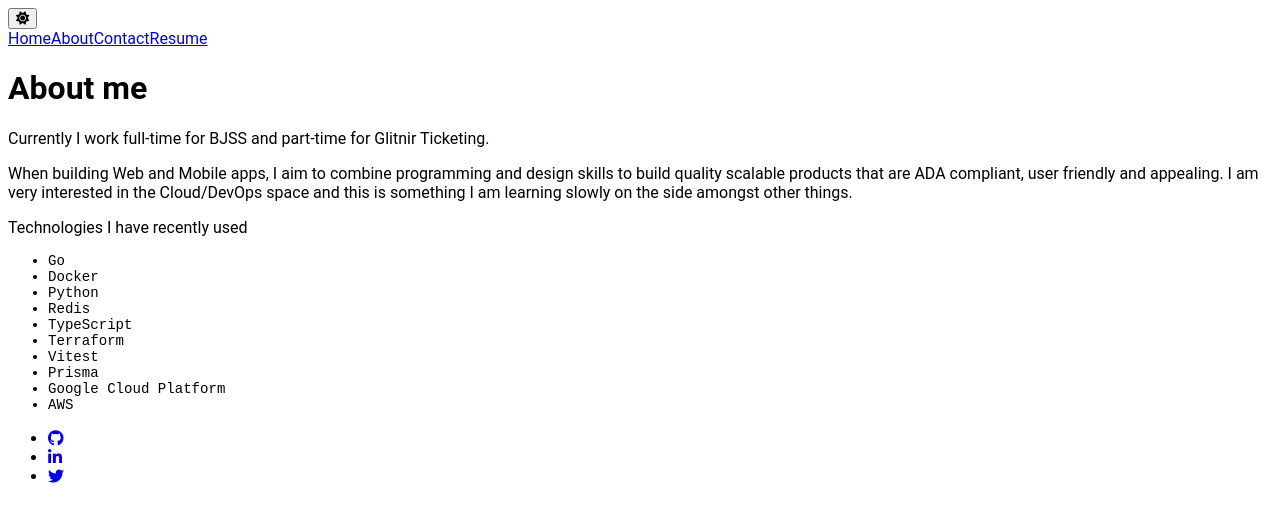
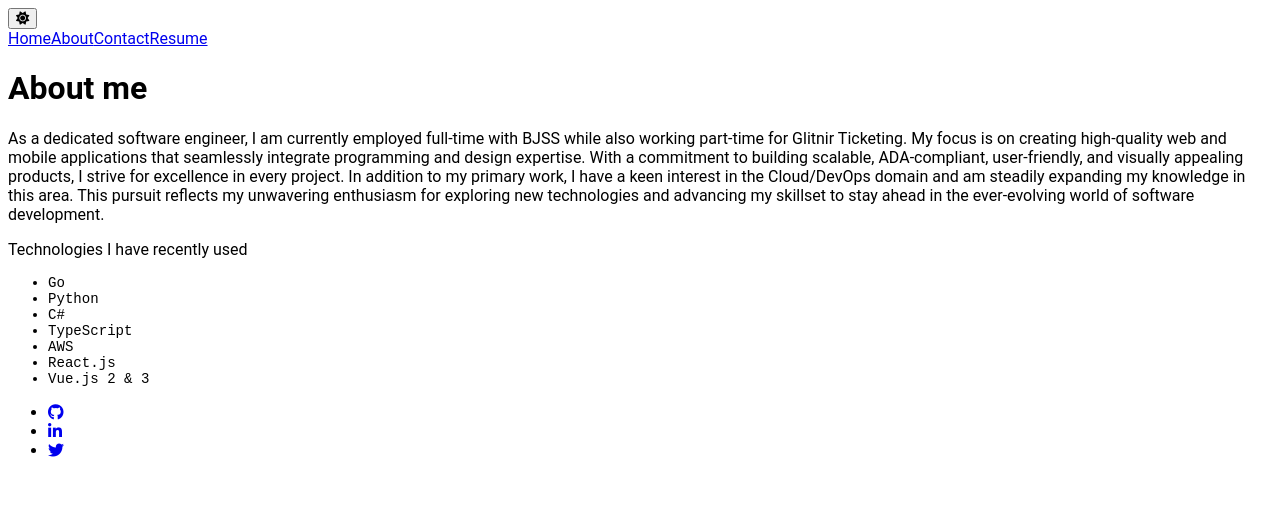
Before and after one commit to Stevendeleon/portfolio-v2, a Next.js app: page /about in a window 1280 px wide. Shown: the top 522 px of the page. Built offline with nearby package versions, Linux system fonts and the light colour scheme.

Commit message:
updates to resume + bio

```diff
--- a/components/recentTechnologies.js
+++ b/components/recentTechnologies.js
@@ -4,15 +4,12 @@
 const recentTechnologies = () => {
   const list = [
     rt.go,
-    rt.docker,
     rt.python,
-    rt.redis,
+    rt.cSharp,
     rt.typescript,
-    rt.terraform,
-    rt.vitest,
-    rt.prisma,
-    rt.gcp,
-    rt.aws
+    rt.aws,
+    rt.react,
+    rt.vue,
   ];
 
   const renderList = list.map((li, index) => {
--- a/constants/index.js
+++ b/constants/index.js
@@ -6,13 +6,15 @@
 export const ABOUT_ME = "About me";
 export const FULL_TIME_JOB_COMPANY_NAME = "BJSS";
 export const PART_TIME_JOB_COMPANY_NAME = "Glitnir Ticketing";
-export const ABOUT_ME_DESCRIPTION = `When building Web and Mobile apps, I aim to combine programming and design skills to build quality scalable products that are ADA compliant, user friendly and appealing. I am very interested in the Cloud/DevOps space and this is something I am learning slowly on the side amongst other things.`;
+export const ABOUT_ME_DESCRIPTION = `As a dedicated software engineer, I am currently employed full-time with BJSS while also working part-time for Glitnir Ticketing.
+My focus is on creating high-quality web and mobile applications that seamlessly integrate programming and design expertise. With a commitment to building scalable, ADA-compliant, user-friendly, and visually appealing products, I strive for excellence in every project.
+In addition to my primary work, I have a keen interest in the Cloud/DevOps domain and am steadily expanding my knowledge in this area. This pursuit reflects my unwavering enthusiasm for exploring new technologies and advancing my skillset to stay ahead in the ever-evolving world of software development.`;
 export const RECENT_TECH_USED_TITLE = "Technologies I have recently used";
 export const RECENT_TECHNOLOGIES = {
   capacitor: "Capacitor.js",
   terraform: "Terraform",
   aws: "AWS",
-  vue: "Vue.js",
+  vue: "Vue.js 2 & 3",
   react: "React.js",
   prisma: "Prisma",
   gcp: "Google Cloud Platform",
@@ -31,6 +33,7 @@
   machineLearning: "Machine Learning",
   dataScience: "Data Science",
   go: "Go",
+  cSharp: "C#",
 }
 
 export const VIEW_PROJECTS = "View some of my work";
--- a/pages/about/index.js
+++ b/pages/about/index.js
@@ -15,10 +15,6 @@
     <Layout>
       <div className="flex flex-col items-start justify-center max-w-2xl mx-auto mb-16">
         <h1 className="mt-24 mb-6 text-4xl font-bold md:text-6xl " data-testid="about-me">{ABOUT_ME}</h1>
-        <p className="mb-4 text-lg">
-          Currently I work full-time for{" "}
-          <span className="font-bold dark:underline" data-testid="full-time">{FULL_TIME_JOB_COMPANY_NAME}</span> and part-time for <span className="font-bold dark:underline" data-testid="part-time">{PART_TIME_JOB_COMPANY_NAME}</span>.
-        </p>
         <p className="mb-8 text-lg">
           {ABOUT_ME_DESCRIPTION}
         </p>
```
Also changed, not shown: 1 other file (tests, documents, lock files or other folders).
